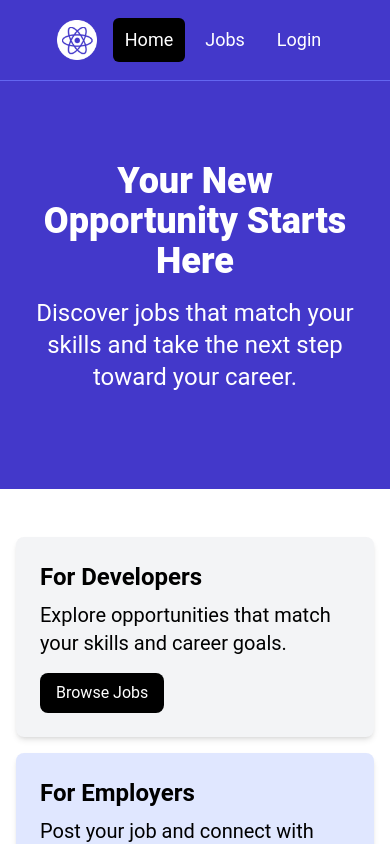
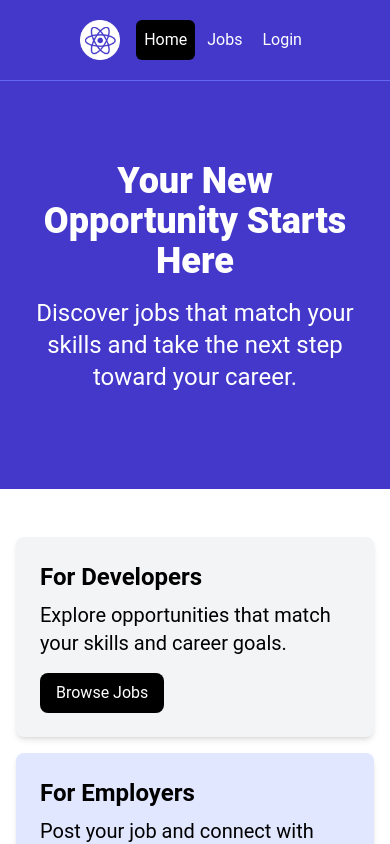
Before and after one commit to kjeevan5125/career-connect, a React (Vite) app in the folder frontend/: page / in a window 390 px wide. Shown: the top 844 px of the page. Built offline with nearby package versions, Linux system fonts and the light colour scheme; no server answers.

Commit message:
Make navbar mobile responsive

```diff
--- a/frontend/src/components/Navbar.jsx
+++ b/frontend/src/components/Navbar.jsx
@@ -33,8 +33,8 @@ const Navbar = () => {
 
   const linkClass = ({isActive}) =>
     isActive
-      ? 'bg-black text-white hover:bg-gray-900 hover:text-white rounded-md px-3 py-2 text-lg'
-      : 'text-white hover:bg-gray-900 hover:text-white rounded-md px-3 py-2 text-lg';
+    ? 'bg-black text-white hover:bg-gray-900 hover:text-white rounded-md px-2 md:px-3 py-2 text-base md:text-lg whitespace-nowrap'
+    : 'text-white hover:bg-gray-900 hover:text-white rounded-md px-2 md:px-3 py-2 text-base md:text-lg whitespace-nowrap';
 
   return (
     <nav className="bg-indigo-700 border-b border-indigo-500">
@@ -58,7 +58,7 @@ const Navbar = () => {
               </NavLink>
 
               <div className="md:ml-auto">
-                <div className="flex space-x-2">
+                <div className="flex flex-wrap justify-end gap-1 md:gap-2">
                   <NavLink
                     to="/"
                       className={linkClass}
@@ -94,7 +94,7 @@ const Navbar = () => {
                   {isLoggedIn ? (
                     <button
                       onClick={handleLogout}
-                      className="text-white hover:bg-gray-900 hover:text-white rounded-md px-3 py-2 text-lg"
+                      className="text-white hover:bg-gray-900 hover:text-white rounded-md px-2 md:px-3 py-2 text-base md:text-lg whitespace-nowrap"
                     >
                       Logout
                     </button>
```
